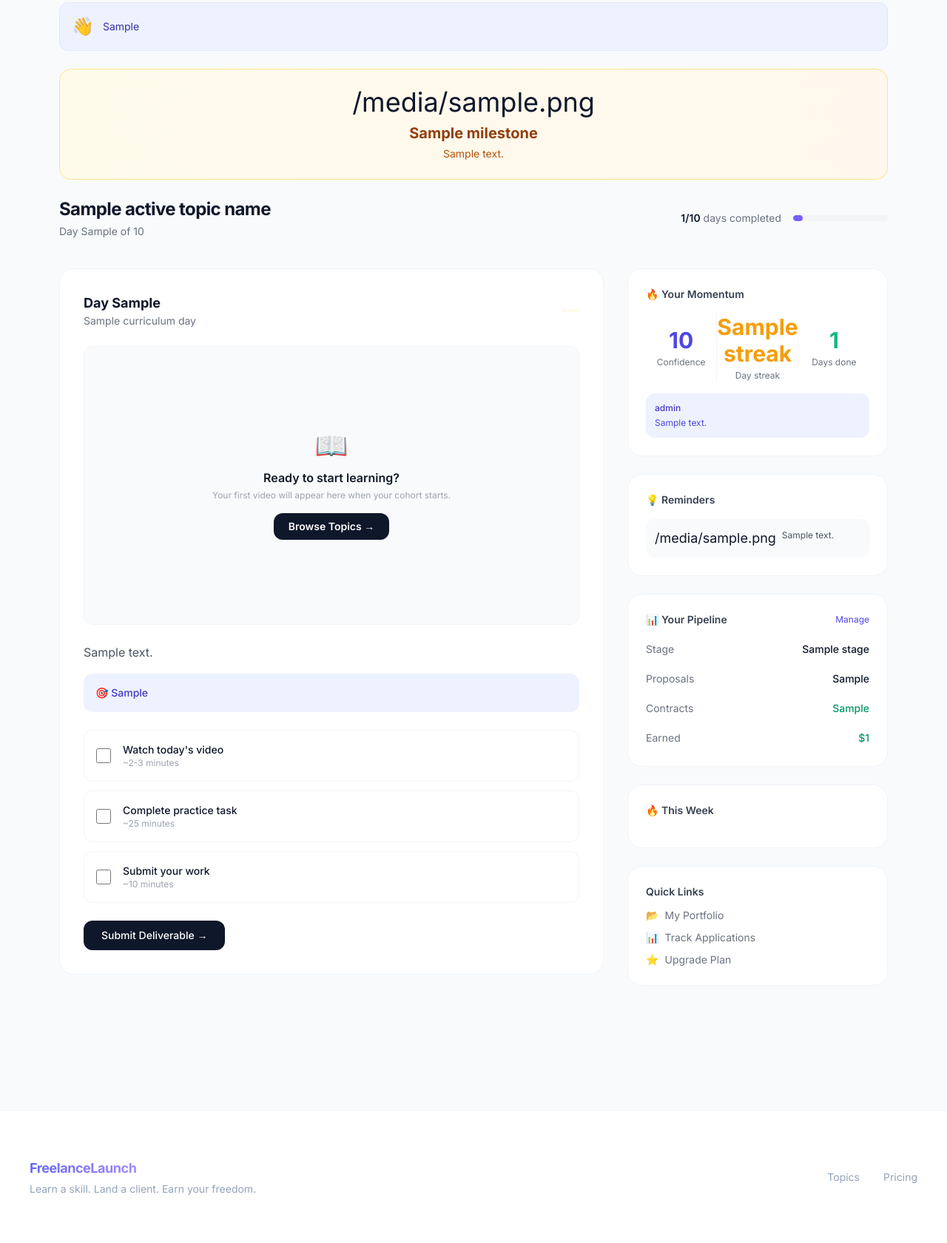
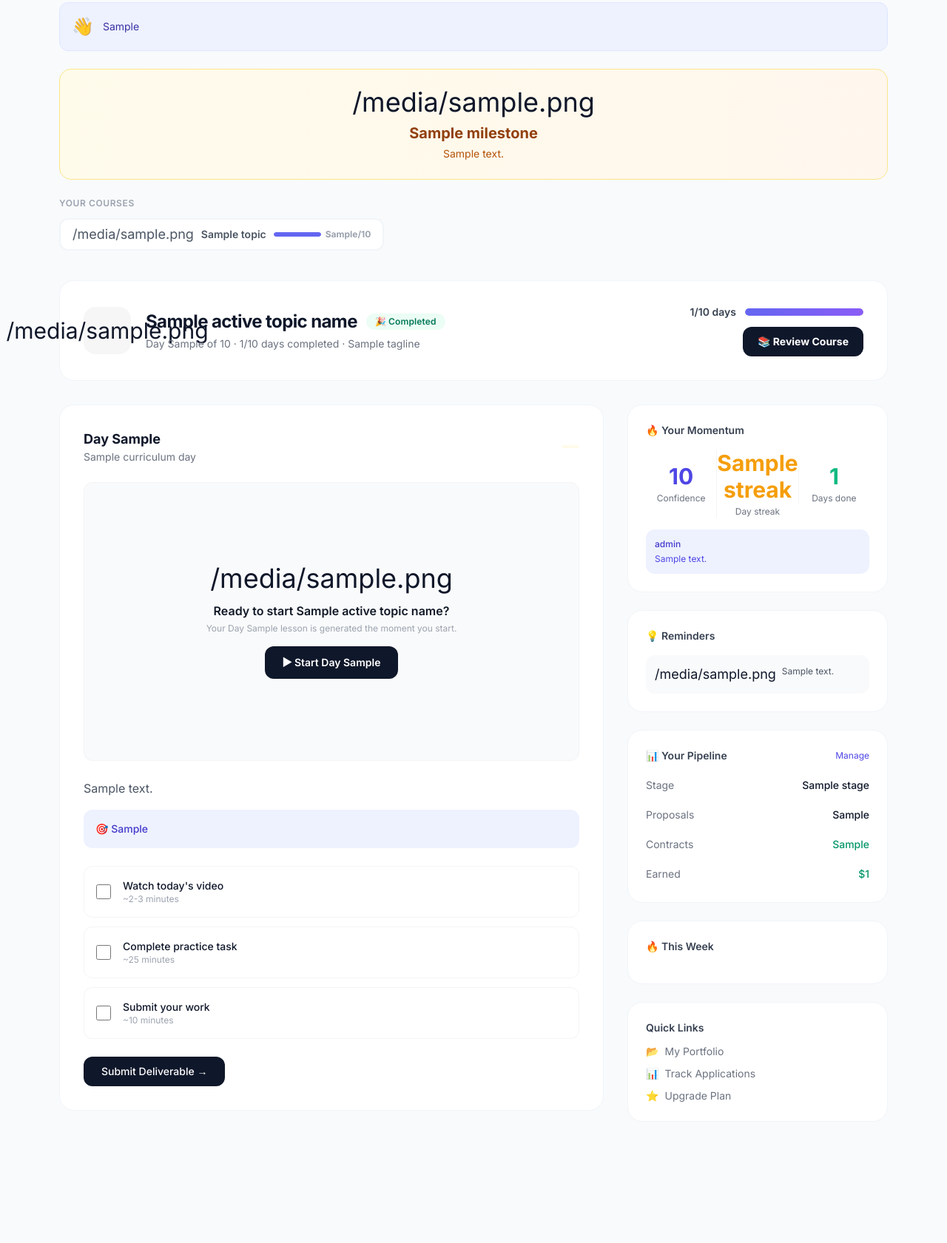
Before and after one commit to Djd11/freelancelaunch, a Flask app: template templates/dashboard/home.html in a window 1280 px wide. Shown: the part 37-1718 px from the top of the page at 74% size. Before the commit the page ends 1653 px from the top, so only its background shows below. Run offline with Flask 3, Linux system fonts and the light colour scheme; the template is opened without the code that fills it: most values are stand-ins (such as "Sample title", 1, 10 or a date in 2020); some libraries are stand-ins or nearby versions.

Commit message:
feat: multi-topic dashboard with per-topic learning-stage tabs
- Build per-topic progress from user_progress (scoped via cohort_videos→cohorts→topics)
- Horizontal 'Your Courses' tab strip: icon + name + mini progress bar + X/Y days
- Stage card per course: Day X of Y (never 0), X/Y days completed, status badge,
  progress %, and a context-aware Start/Continue/Review CTA
- 'Day 0' and generic 'Ready to start learning?' placeholder eliminated
- Days-completed count scoped to the active topic (no cross-topic leakage)
- ?topic=<slug> query param selects the active course; topic detail 'Go to
  Dashboard' deep-links to that topic's tab
- BDD: dashboard-topic-progress.feature covering tabs, stage, no-Day-0, deep links

```diff
--- a/templates/dashboard/home.html
+++ b/templates/dashboard/home.html
@@ -26,18 +26,61 @@
     </div>
     {% endif %}
 
-    <!-- HEADER -->
-    <div class="flex flex-col md:flex-row justify-between items-start md:items-center mb-10 gap-4">
-        <div>
-            <h1 class="text-2xl font-bold tracking-tight">{{ active_topic_name or cohort.get('name', 'Your Cohort') }}</h1>
-            <p class="text-sm text-gray-500 mt-1">Day {{ current_day }} of {{ cohort.get('max_days', 30) }}</p>
+    <!-- ═══ HORIZONTAL TOPIC TABS — one per topic, each showing its stage ═══ -->
+    <div class="mb-8">
+        <p class="text-xs font-semibold text-gray-400 uppercase tracking-wider mb-3">Your Courses</p>
+        <div class="flex gap-2.5 overflow-x-auto pb-2 -mx-1 px-1">
+            {% for t in topics %}
+            <a href="{{ url_for('dashboard.home', topic=t.slug) }}"
+               class="flex items-center gap-2.5 px-4 py-2.5 rounded-xl border-2 transition whitespace-nowrap
+                      {% if t.slug == active_topic_slug %}bg-[#0f172a] text-white border-[#0f172a] shadow-lg shadow-[#0f172a]/10
+                      {% else %}bg-white border-[#f1f5f9] text-gray-600 hover:border-gray-300 hover:shadow-sm{% endif %}">
+                <span class="text-lg leading-none">{{ t.icon }}</span>
+                <span class="text-sm font-semibold">{{ t.name }}</span>
+                <span class="flex items-center gap-1.5">
+                    <span class="w-16 h-1.5 rounded-full overflow-hidden {% if t.slug == active_topic_slug %}bg-white/20{% else %}bg-gray-100{% endif %}">
+                        <span class="block h-full rounded-full {% if t.slug == active_topic_slug %}bg-white{% else %}bg-indigo-500{% endif %}" style="width: {{ t.pct }}%"></span>
+                    </span>
+                    <span class="text-xs font-bold {% if t.slug == active_topic_slug %}text-white/70{% else %}text-gray-400{% endif %}">{{ t.days_completed }}/{{ t.max_days }}</span>
+                </span>
+            </a>
+            {% endfor %}
         </div>
-        <div class="flex items-center gap-4">
-            <span class="text-sm text-gray-500">
-                <strong class="text-[#0f172a] font-semibold">{{ total_done }}/{{ cohort.get('max_days', 30) }}</strong> days completed
-            </span>
-            <div class="w-32 h-2 bg-gray-100 rounded-full overflow-hidden">
-                <div class="h-full gradient-primary rounded-full transition-all duration-500" style="width: {{ (total_done / cohort.get('max_days', 30)) * 100 }}%"></div>
+    </div>
+
+    <!-- ═══ ACTIVE TOPIC — STAGE CARD ═══ -->
+    <div class="card p-6 md:p-8 mb-8">
+        <div class="flex flex-col md:flex-row md:items-center gap-5">
+            <div class="w-16 h-16 rounded-2xl flex items-center justify-center text-3xl flex-shrink-0" style="background: {{ active_topic.color }}14">
+                {{ active_topic.icon }}
+            </div>
+            <div class="flex-1 min-w-0">
+                <div class="flex items-center gap-3 flex-wrap">
+                    <h1 class="text-2xl font-bold tracking-tight">{{ active_topic_name or cohort.get('name', 'Your Course') }}</h1>
+                    {% if active_topic.status == 'completed' %}
+                    <span class="badge bg-emerald-50 text-emerald-700">🎉 Completed</span>
+                    {% elif active_topic.status == 'not_started' %}
+                    <span class="badge bg-amber-50 text-amber-700">Not started yet</span>
+                    {% else %}
+                    <span class="badge bg-indigo-50 text-indigo-700">In progress</span>
+                    {% endif %}
+                </div>
+                <p class="text-sm text-gray-500 mt-1">
+                    Day {{ current_day }} of {{ max_days }} · {{ total_done }}/{{ max_days }} days completed
+                    {% if active_topic.tagline %} · {{ active_topic.tagline }}{% endif %}
+                </p>
+            </div>
+            <div class="flex flex-col items-start md:items-end gap-2.5">
+                <div class="flex items-center gap-3 w-full md:w-auto">
+                    <span class="text-sm font-semibold text-gray-700 whitespace-nowrap">{{ total_done }}/{{ max_days }} days</span>
+                    <div class="w-40 h-2.5 bg-gray-100 rounded-full overflow-hidden">
+                        <div class="h-full gradient-primary rounded-full transition-all duration-500" style="width: {{ active_topic.pct }}%"></div>
+                    </div>
+                </div>
+                <a href="{{ url_for('dashboard.day_detail', day_number=current_day, topic=active_topic_slug) }}"
+                   class="btn-primary px-5 py-2.5 rounded-xl font-bold text-sm inline-flex items-center gap-2">
+                    {% if active_topic.status == 'not_started' %}▶ Start Day {{ current_day }}{% elif active_topic.status == 'completed' %}📚 Review Course{% else %}▶ Continue Day {{ current_day }}{% endif %}
+                </a>
             </div>
         </div>
     </div>
@@ -49,7 +92,7 @@
                 <div class="flex items-center justify-between mb-6">
                     <div>
                         <h2 class="font-bold text-lg">Day {{ current_day }}</h2>
-                        <p class="text-sm text-gray-500">{% if curriculum_day %}{{ curriculum_day.get('title', 'Today\'s Lesson') }}{% else %}Getting Started{% endif %}</p>
+                        <p class="text-sm text-gray-500">{% if curriculum_day %}{{ curriculum_day.get('title', 'Today\'s Lesson') }}{% else %}Day {{ current_day }} — not started yet{% endif %}</p>
                     </div>
                     {% if today_video and today_video.get('production_status') == 'ready' %}
                     <span class="badge bg-emerald-50 text-emerald-700">Ready</span>
@@ -73,11 +116,12 @@
                 </div>
                 {% else %}
                 <div class="aspect-video bg-gray-50 rounded-xl flex items-center justify-center mb-6 border border-gray-100">
-                    <div class="text-center">
-                        <div class="text-4xl mb-3">📖</div>
-                        <p class="text-gray-900 font-semibold">Ready to start learning?</p>
-                        <p class="text-xs text-gray-400 mt-1 mb-4">Your first video will appear here when your cohort starts.</p>
-                        <a href="{{ url_for('topics.explore') }}" class="btn-primary px-5 py-2 text-sm inline-block">Browse Topics →</a>
+                    <div class="text-center max-w-md mx-auto px-6">
+                        <div class="text-4xl mb-3">{{ active_topic.icon }}</div>
+                        <p class="text-gray-900 font-semibold">Ready to start {{ active_topic_name }}?</p>
+                        <p class="text-xs text-gray-400 mt-1 mb-4">Your Day {{ current_day }} lesson is generated the moment you start.</p>
+                        <a href="{{ url_for('dashboard.day_detail', day_number=current_day, topic=active_topic_slug) }}"
+                           class="btn-primary px-6 py-3 text-sm inline-block">▶ Start Day {{ current_day }}</a>
                     </div>
                 </div>
                 {% endif %}
--- a/templates/topics/detail.html
+++ b/templates/topics/detail.html
@@ -71,7 +71,7 @@
                         <p class="text-emerald-700 font-medium">You're enrolled in {{ topic.name }}</p>
                     </div>
                     <div class="flex gap-2">
-                        <a href="{{ url_for('dashboard.home') }}" class="btn-primary px-4 py-2 text-sm">Go to Dashboard →</a>
+                        <a href="{{ url_for('dashboard.home', topic=topic.slug) }}" class="btn-primary px-4 py-2 text-sm">Go to Dashboard →</a>
                         {% if curriculum_days %}
                         <a href="#curriculum-section" class="btn-ghost px-4 py-2 text-sm">📖 View My Curriculum</a>
                         {% endif %}
```
Also changed, not shown: routes/dashboard.py (+224 -91 lines), 1 other file.
